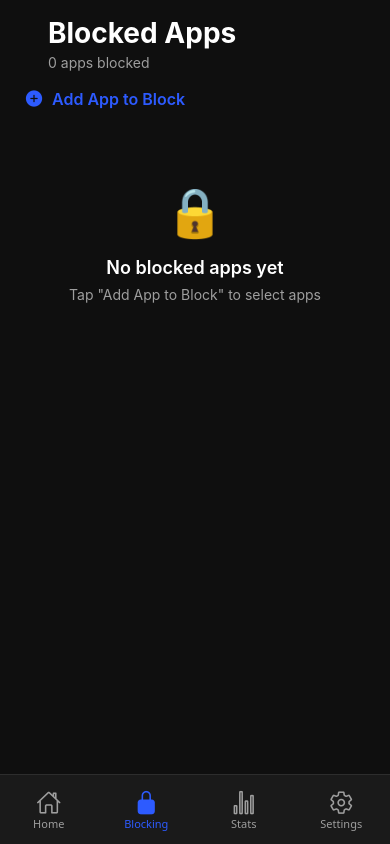
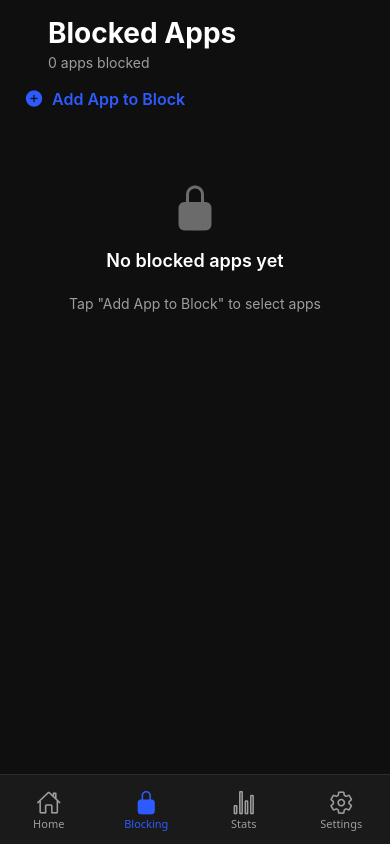
Before and after one commit to PhilippeTitan/PureBlock, a React Native app: screen /Blocking in a window 390 px wide. Built offline with nearby package versions, Linux system fonts and the light colour scheme.

Commit message:
Replace all emojis with Ionicons for consistency

```diff
--- a/src/screens/BlockingScreen.tsx
+++ b/src/screens/BlockingScreen.tsx
@@ -71,7 +71,7 @@ export default function BlockingScreen() {
         }
         ListEmptyComponent={
           <View style={styles.emptyState}>
-            <Text style={styles.emptyIcon}>🔒</Text>
+            <Ionicons name="lock-closed" size={48} color={COLORS.gray60} />
             <Text style={styles.emptyTitle}>No blocked apps yet</Text>
             <Text style={styles.emptyDescription}>
               Tap "Add App to Block" to select apps
@@ -163,10 +163,7 @@ const styles = StyleSheet.create({
   emptyState: {
     alignItems: 'center',
     paddingTop: SPACING.xxl,
-  },
-  emptyIcon: {
-    fontSize: 48,
-    marginBottom: SPACING.md,
+    gap: SPACING.md,
   },
   emptyTitle: {
     fontSize: 18,
--- a/src/screens/ProfilesScreen.tsx
+++ b/src/screens/ProfilesScreen.tsx
@@ -50,7 +50,7 @@ export default function ProfilesScreen() {
         }
         ListEmptyComponent={
           <View style={styles.emptyState}>
-            <Text style={styles.emptyIcon}>👤</Text>
+            <Ionicons name="person" size={48} color={COLORS.gray60} />
             <Text style={styles.emptyTitle}>No profiles yet</Text>
             <Text style={styles.emptyDescription}>
               Create different blocking profiles for work, sleep, or study
@@ -100,10 +100,7 @@ const styles = StyleSheet.create({
   emptyState: {
     alignItems: 'center',
     paddingTop: SPACING.xxl,
-  },
-  emptyIcon: {
-    fontSize: 48,
-    marginBottom: SPACING.md,
+    gap: SPACING.md,
   },
   emptyTitle: {
     fontSize: 18,
--- a/src/screens/ScheduleScreen.tsx
+++ b/src/screens/ScheduleScreen.tsx
@@ -23,7 +23,7 @@ export default function ScheduleScreen() {
         ]}
         ListEmptyComponent={
           <View style={styles.emptyState}>
-            <Text style={styles.emptyIcon}>📅</Text>
+            <Ionicons name="calendar" size={48} color={COLORS.gray60} />
             <Text style={styles.emptyTitle}>No schedules yet</Text>
             <Text style={styles.emptyDescription}>
               Set up time-based blocking rules for different parts of your day
@@ -59,10 +59,7 @@ const styles = StyleSheet.create({
   emptyState: {
     alignItems: 'center',
     paddingTop: SPACING.xxl,
-  },
-  emptyIcon: {
-    fontSize: 48,
-    marginBottom: SPACING.md,
+    gap: SPACING.md,
   },
   emptyTitle: {
     fontSize: 18,
--- a/src/screens/StatsScreen.tsx
+++ b/src/screens/StatsScreen.tsx
@@ -17,7 +17,7 @@ export default function StatsScreen() {
         ]}
       >
         <View style={styles.emptyState}>
-          <Text style={styles.emptyIcon}>📊</Text>
+          <Ionicons name="stats-chart" size={48} color={COLORS.gray60} />
           <Text style={styles.emptyTitle}>No stats yet</Text>
           <Text style={styles.emptyDescription}>
             Start blocking apps to see your statistics here
@@ -39,10 +39,7 @@ const styles = StyleSheet.create({
   emptyState: {
     alignItems: 'center',
     paddingTop: SPACING.xxl,
-  },
-  emptyIcon: {
-    fontSize: 48,
-    marginBottom: SPACING.md,
+    gap: SPACING.md,
   },
   emptyTitle: {
     fontSize: 18,
```
